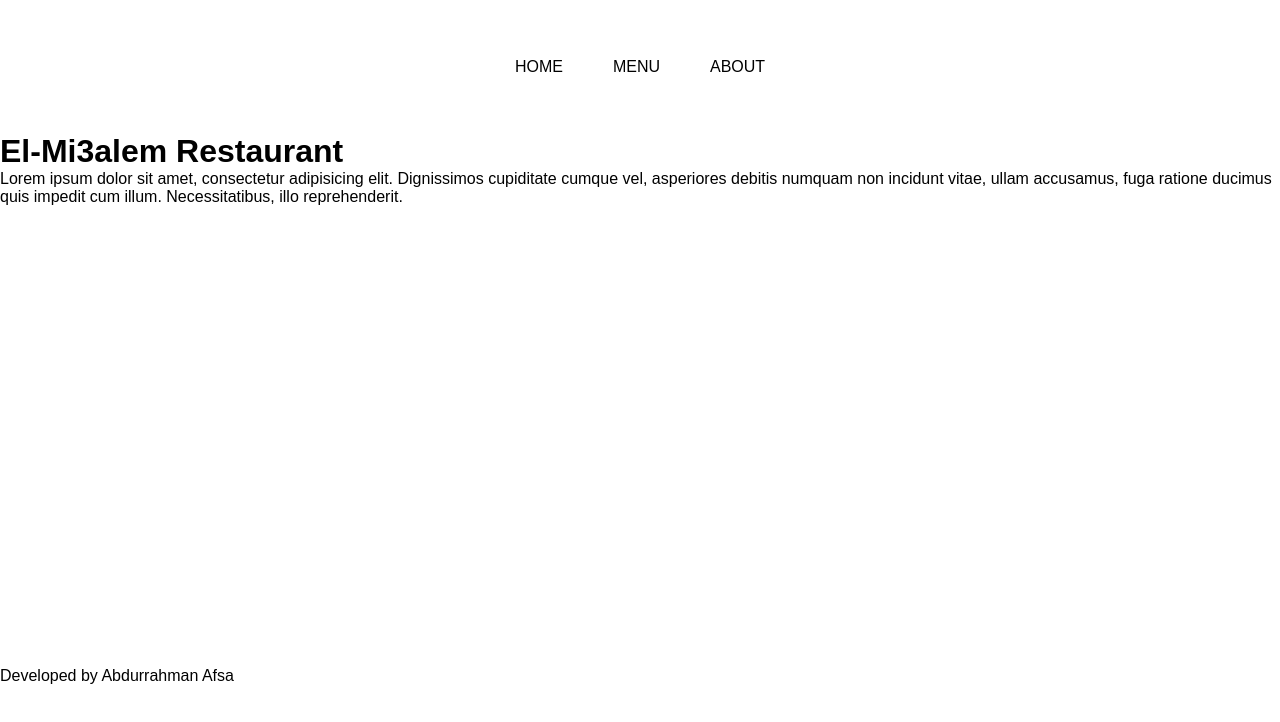
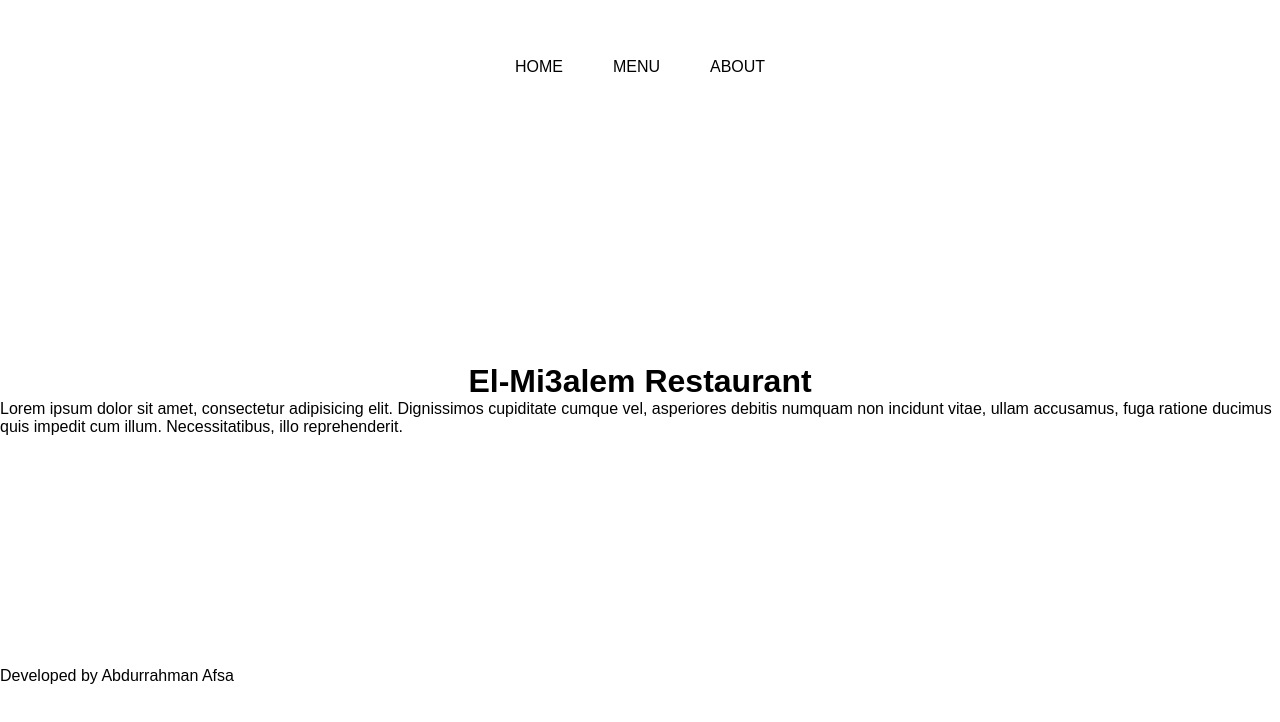
Before and after one commit to AbdurrahmanAfsa/restaurant-page, a website built with webpack: page dist/index.html in a window 1280 px wide. Built offline with nearby package versions, Linux system fonts and the light colour scheme.

Commit message:
Specify grid row. center the content with flex.

```diff
--- a/src/style.css
+++ b/src/style.css
@@ -27,3 +27,11 @@ nav ul{
     list-style-type: none;
     gap: 50px;
 }
+
+main{
+    grid-row: 2/3;
+    display: flex;
+    flex-direction: column;
+    align-items: center;
+    justify-content: center;
+}
```
